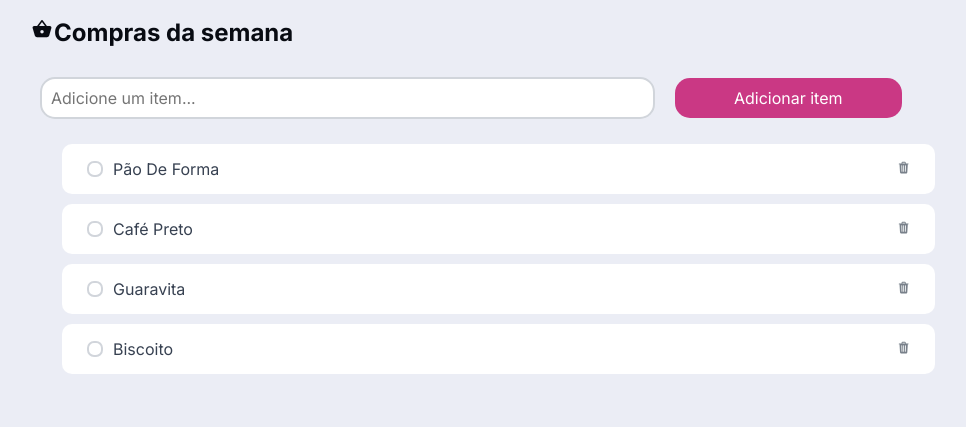
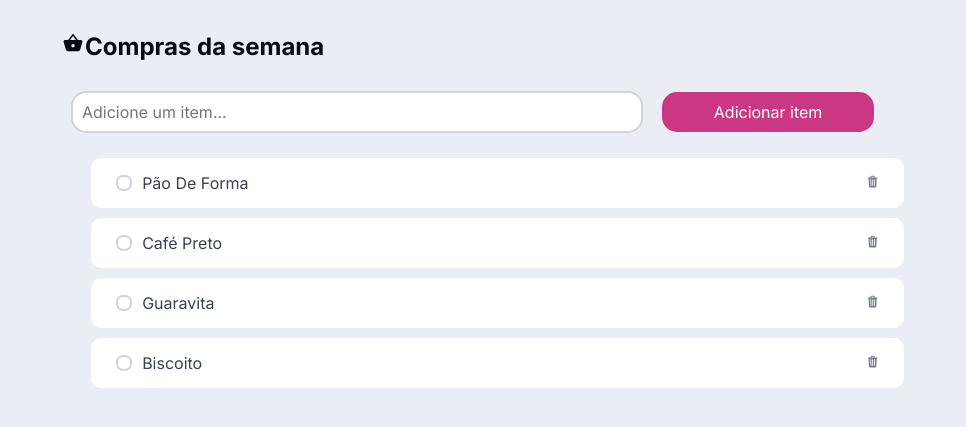
Before and after one commit to dgarauj04/Lista-dcompras, a plain HTML site: page index.html in a window 1280 px wide. Shown: the part 63-490 px from the top of the page, without its empty margins (155-1121 px from the left). Drawn offline with nearby package versions, Linux system fonts and the light colour scheme; a web font is replaced by a local one.

Commit message:
Update styles.css

```diff
--- a/styles.css
+++ b/styles.css
@@ -19,7 +19,8 @@ body {
 .container {
     padding: 10px;
     border-radius: 5px;
-    min-width: 75%;
+    min-width: 70%;
+    margin-top: 1.5rem;
 }
 
 h1 {
@@ -27,7 +28,7 @@ h1 {
   color: #080B12;
   font-size: 24px;
   font-weight: bold;
-  margin: 10px 0 20px 0;
+  margin-bottom: 20px;
 }
 
 input[type="text"] {
@@ -77,7 +78,7 @@ input[type="text"]:focus {
   margin: 10px 0;
   gap: 10px;
   padding: 5px;
-  max-height: 60vh;
+  max-height: 50vh;
   overflow-y: auto;
 }
 
```
